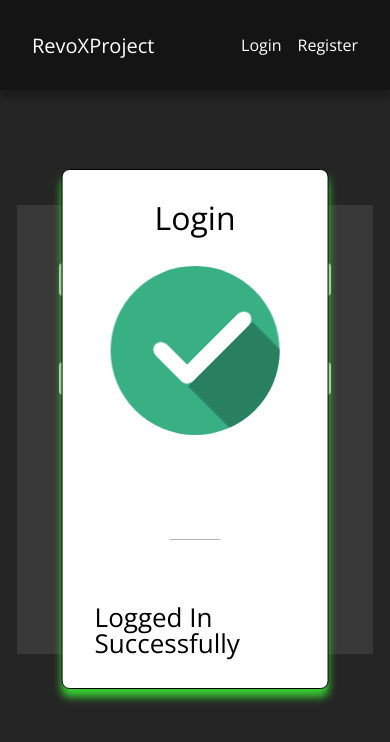
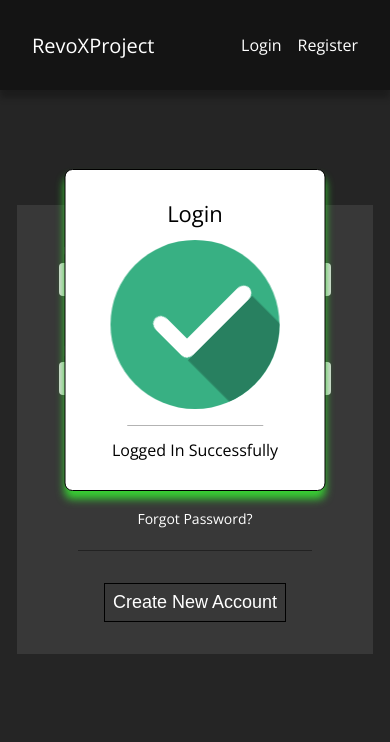
Before and after one commit to LeandroVictor666/revoxproject-app, a React (Vite) app: page /login in a window 390 px wide. Both pictures are taken after typing "Sample", "Sample123" into the empty fields and a click on the button "Login". Shown: the top 742 px of the page. Built offline with nearby package versions, Linux system fonts and the light colour scheme.

Commit message:
style(modal.style): added mobile-first concept in modal css, and added responsiviness to modal

```diff
--- a/src/Styles/_scss/_modal.scss
+++ b/src/Styles/_scss/_modal.scss
@@ -12,29 +12,31 @@
   border-radius: 8px;
   box-shadow: 0px 8px 8px 0px rgb(206, 209, 51);
   header {
-    font-size: 32px;
+    font-size: 22px;
     text-align: center;
     font-weight: 400;
     text-transform: capitalize;
   }
   .horizontalLine {
-    width: 25%;
+    width: 70%;
     background-color: rgb(179, 179, 179);
     margin-left: 50%;
     transform: translate(-50%);
-    margin-bottom: 64px;
+    margin-top: 16px;
+    margin-bottom: 16px;
   }
   .modalResponse {
     display: flex;
     justify-content: center;
-    font-size: 26px;
+    font-size: 16px;
   }
 
   .modalAnimationContainer {
+    margin-top: 16px;
     .c_container {
-      max-width: 27rem;
-      margin: 1rem auto 0;
-      padding: 1rem;
+      display: flex;
+      justify-content: center;
+      align-items: center;
     }
     .o_circle {
       display: flex;
@@ -48,7 +50,7 @@
     }
 
     .c_container__circle {
-      margin: 0 auto 5.5rem;
+      //margin: 0 auto 5.5rem;
     }
 
     /*=======================
@@ -58,6 +60,7 @@
     .o_circle__sign {
       position: relative;
       opacity: 0;
+      width: 10o;
       background: #fff;
       animation-duration: 0.8s;
       animation-delay: 0.2s;
--- a/src/Styles/_scss/_responsiviness.scss
+++ b/src/Styles/_scss/_responsiviness.scss
@@ -4,3 +4,4 @@
 @import "header-responsiviness";
 @import "404-responsiviness";
 @import "profile-page-responsiviness";
+@import "modal-responsiviness";
```
Also changed, not shown: src/Styles/_scss/_modal-responsiviness.scss (added, +15 -0 lines), src/Styles/app.module.css, 1 other file (tests, documents, lock files or other folders).
